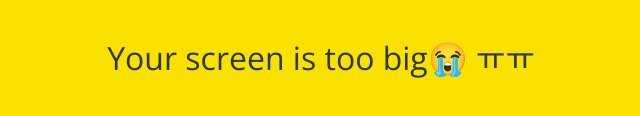
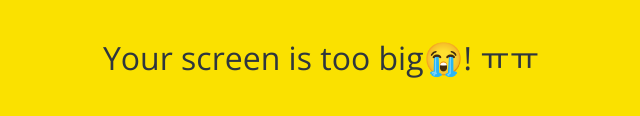
Before and after one commit to Luceta/kokoa-clone-2020, a plain HTML site: page index.html in a window 1280 px wide. Shown: the part 342-458 px from the top of the page, 319-959 px from the left. Drawn offline with nearby package versions, Linux system fonts and the light colour scheme.

Commit message:
KaoKao clone Project Challenge
project

```diff
--- a/index.html
+++ b/index.html
@@ -39,7 +39,7 @@
   </form>
 
   <div id="no-mobile">
-    <span>Your screen is too big😭 ㅠㅠ</span>
+    <span>Your screen is too big😭! ㅠㅠ</span>
   </div>
 
   <script src="https://kit.fontawesome.com/e5e51253b4.js" crossorigin="anonymous"></script>
```
